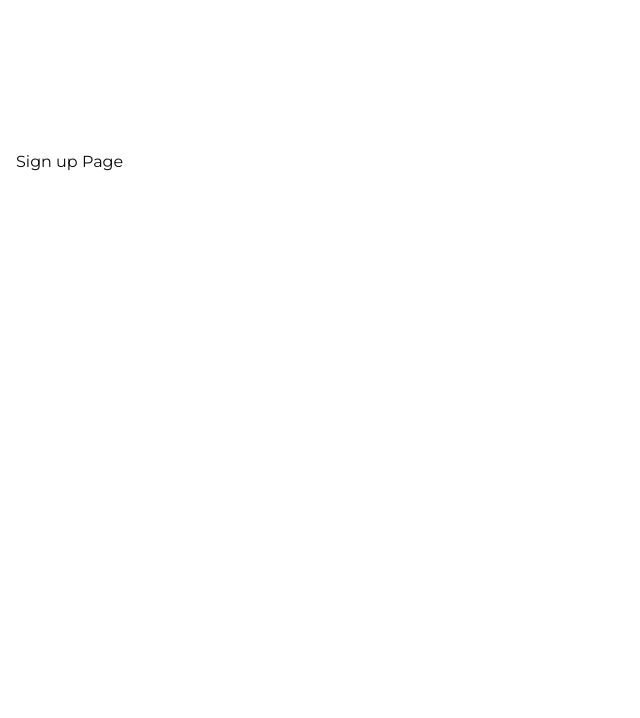
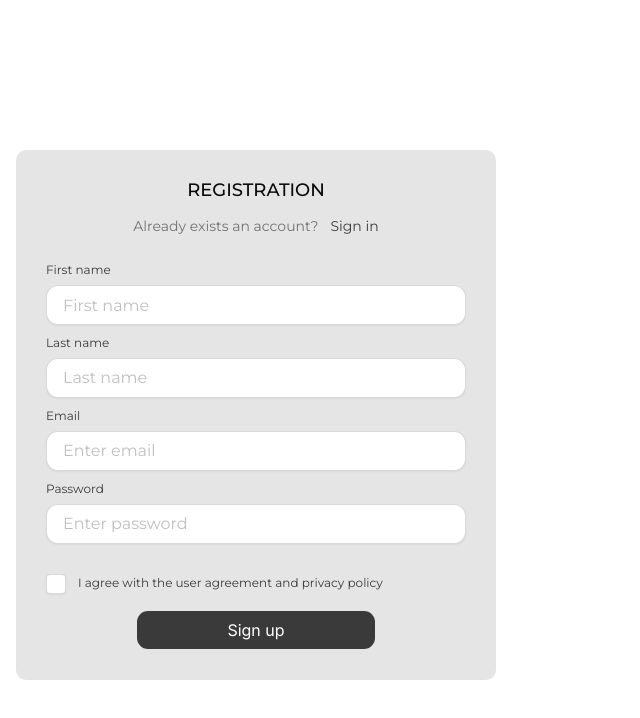
Before and after one commit to wkingsurin/e-comm-WearShop, a Next.js app: page /sign-up in a window 1280 px wide. Shown: the top 718 px of the page, without its empty margins (0-640 px from the left). Built offline with nearby package versions, Linux system fonts and the light colour scheme.

Commit message:
feat(widgets): create Form component
- Created Form components: InputField, PasswordField, TermsField
- Rendered Forms in pages: SignIn, SignUp

```diff
--- a/app/(auth)/sign-in/page.tsx
+++ b/app/(auth)/sign-in/page.tsx
@@ -1,6 +1,7 @@
 import Main from "@/components/main";
 import Container from "@/components/shared/container";
 import Section from "@/components/shared/section";
+import Form from "@/components/widgets/form/form";
 
 export default function SignIn() {
 	return (
@@ -8,7 +9,19 @@ export default function SignIn() {
 			<Section className="py-[30px]">
 				<Container>
 					<div>
-						<h3>Sign in Page</h3>
+						<Form
+							options={{
+								title: "Authorization",
+								subtitle: {
+									value: "Yet don`t have an account?",
+									linkText: "Sign up",
+									linkRef: "/sign-up",
+								},
+								emailField: true,
+								passwordField: true,
+								buttonText: "Sign in",
+							}}
+						></Form>
 					</div>
 				</Container>
 			</Section>
--- a/app/(auth)/sign-up/page.tsx
+++ b/app/(auth)/sign-up/page.tsx
@@ -1,6 +1,7 @@
 import Main from "@/components/main";
 import Container from "@/components/shared/container";
 import Section from "@/components/shared/section";
+import Form from "@/components/widgets/form/form";
 
 export default function SignUp() {
 	return (
@@ -8,7 +9,24 @@ export default function SignUp() {
 			<Section>
 				<Container>
 					<div>
-						<h3>Sign up Page</h3>
+						<Form
+							options={{
+								title: "REGISTRATION",
+								subtitle: {
+									value: "Already exists an account?",
+									linkText: "Sign in",
+									linkRef: "/sign-in",
+								},
+								nameField: true,
+								lastNameField: true,
+								emailField: true,
+								passwordField: true,
+								terms: {
+									label: "I agree with the user agreement and privacy policy",
+								},
+								buttonText: "Sign up",
+							}}
+						></Form>
 					</div>
 				</Container>
 			</Section>
--- /dev/null
+++ b/components/widgets/form/form.tsx
@@ -0,0 +1,114 @@
+"use client";
+
+import InputField from "./input-field";
+import PasswordField from "./password-field";
+import Link from "next/link";
+import TermsField from "./terms-field";
+import { Button } from "@/components/ui/button";
+
+interface IOptions {
+	title: string;
+	subtitle?: { value: string; linkText: string; linkRef: string };
+	nameField?: boolean;
+	lastNameField?: boolean;
+	emailField?: boolean;
+	passwordField?: boolean;
+	confirmField?: boolean;
+	terms?: { label: string };
+	buttonText: string;
+}
+
+interface IProps {
+	options: IOptions;
+}
+
+export default function Form({ options }: IProps) {
+	const {
+		title,
+		subtitle,
+		nameField,
+		lastNameField,
+		emailField,
+		passwordField,
+		confirmField,
+		terms,
+		buttonText,
+	} = options;
+
+	const onSubmit = (e: React.FormEvent<HTMLFormElement>) => {
+		e.preventDefault();
+	};
+
+	return (
+		<div className="flex flex-col items-center gap-7 max-w-[480px] bg-black/10 rounded-lg p-[30px]">
+			<div className="flex flex-col gap-4 items-center">
+				<span className="uppercase text-lg font-medium leading-md tracking-wider">
+					{title}
+				</span>
+				{subtitle && (
+					<div className="flex gap-3">
+						<p className="text-md leading-md tracking-wider text-black/50">
+							{subtitle.value}
+						</p>
+						<Link
+							href={subtitle.linkRef}
+							className="text-md leading-md tracking-wider text-black/75 hover:text-black"
+						>
+							{subtitle.linkText}
+						</Link>
+					</div>
+				)}
+			</div>
+
+			<form
+				className="flex flex-col items-center gap-[10px] w-full"
+				onSubmit={onSubmit}
+			>
+				{nameField && (
+					<InputField
+						id="firstName"
+						label="First name"
+						placeholder="First name"
+						type="text"
+					/>
+				)}
+				{lastNameField && (
+					<InputField
+						id="lastName"
+						label="Last name"
+						placeholder="Last name"
+						type="text"
+					/>
+				)}
+				{emailField && (
+					<InputField
+						id="email"
+						label="Email"
+						placeholder="Enter email"
+						type="email"
+					/>
+				)}
+				{passwordField && (
+					<PasswordField
+						id="password"
+						label="Password"
+						placeholder="Enter password"
+					/>
+				)}
+				{confirmField && (
+					<PasswordField
+						id="confirm"
+						label="Confirm password"
+						placeholder="Enter password"
+					/>
+				)}
+				<div className="flex flex-col items-center gap-4 w-full mt-5">
+					{terms && <TermsField>{terms.label}</TermsField>}
+					<Button type="submit" className="min-w-[240px]">
+						{buttonText}
+					</Button>
+				</div>
+			</form>
+		</div>
+	);
+}
--- /dev/null
+++ b/components/widgets/form/input-field.tsx
@@ -0,0 +1,42 @@
+"use client";
+
+import { Button } from "@/components/ui/button";
+import { Input } from "@/components/ui/input";
+import { Label } from "@/components/ui/label";
+import { X } from "lucide-react";
+import { useState } from "react";
+
+interface IProps {
+	id: string;
+	label: string;
+	type: string;
+	placeholder: string;
+}
+
+export default function InputField({ id, label, type, placeholder }: IProps) {
+	const [value, setValue] = useState<string>("");
+
+	const clearField = () => setValue("");
+
+	return (
+		<div className="group/input flex flex-col items-start gap-[6px] w-full">
+			<Label htmlFor={id}>{label}</Label>
+			<div className="relative flex items-center justify-between w-full">
+				<Input
+					id={id}
+					type={type}
+					placeholder={placeholder}
+					value={value}
+					onChange={(e) => setValue(() => e.target.value)}
+				/>
+				<Button
+					variant="link"
+					className="absolute right-0 w-10 h-10 opacity-0 group-hover/input:opacity-100 transition-brand"
+					onClick={clearField}
+				>
+					<X className="size-4 stroke-[1px] stroke-black" />
+				</Button>
+			</div>
+		</div>
+	);
+}
--- /dev/null
+++ b/components/widgets/form/password-field.tsx
@@ -0,0 +1,37 @@
+"use client";
+
+import { Button } from "@/components/ui/button";
+import { Input } from "@/components/ui/input";
+import { Label } from "@/components/ui/label";
+import { Eye, EyeOff } from "lucide-react";
+import { useState } from "react";
+
+interface IProps {
+	id: string;
+	label: string;
+	placeholder: string;
+}
+
+export default function PasswordField({ id, label, placeholder }: IProps) {
+	const [revealed, setRevealed] = useState<boolean>(false);
+
+	return (
+		<div className="group/input flex flex-col items-start gap-[6px] w-full">
+			<Label htmlFor={id}>{label}</Label>
+			<div className="relative flex items-center justify-between w-full">
+				<Input id={id} type="password" placeholder={placeholder} />
+				<Button
+					variant="link"
+					className="absolute right-0 w-10 h-10 opacity-0 group-hover/input:opacity-100 transition-brand"
+					onClick={() => setRevealed((prev) => !prev)}
+				>
+					{revealed ? (
+						<EyeOff className="size-4 stroke-[1px] stroke-black" />
+					) : (
+						<Eye className="size-4 stroke-[1px] stroke-black" />
+					)}
+				</Button>
+			</div>
+		</div>
+	);
+}
--- /dev/null
+++ b/components/widgets/form/terms-field.tsx
@@ -0,0 +1,17 @@
+import { Checkbox } from "@/components/ui/checkbox";
+import { Label } from "@/components/ui/label";
+
+interface IProps {
+	children: string | React.ReactNode;
+}
+
+export default function TermsField({ children }: IProps) {
+	return (
+		<div className="flex gap-3 w-full">
+			<Checkbox id="terms" className="size-5" />
+			<Label htmlFor="terms" className="leading-md">
+				{children}
+			</Label>
+		</div>
+	);
+}
```
